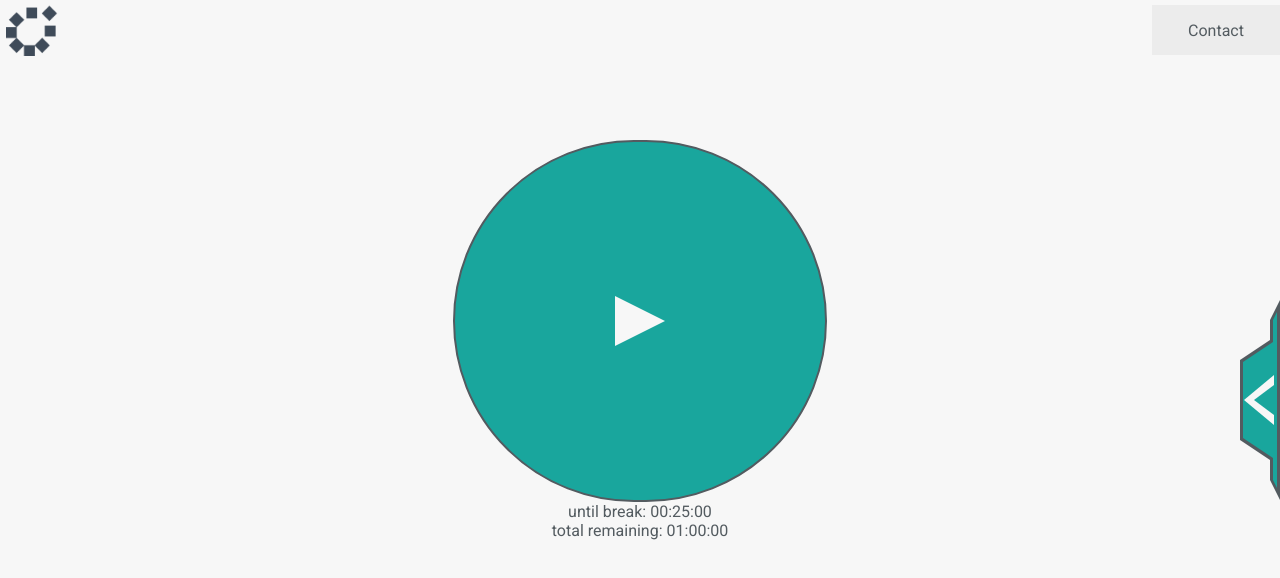
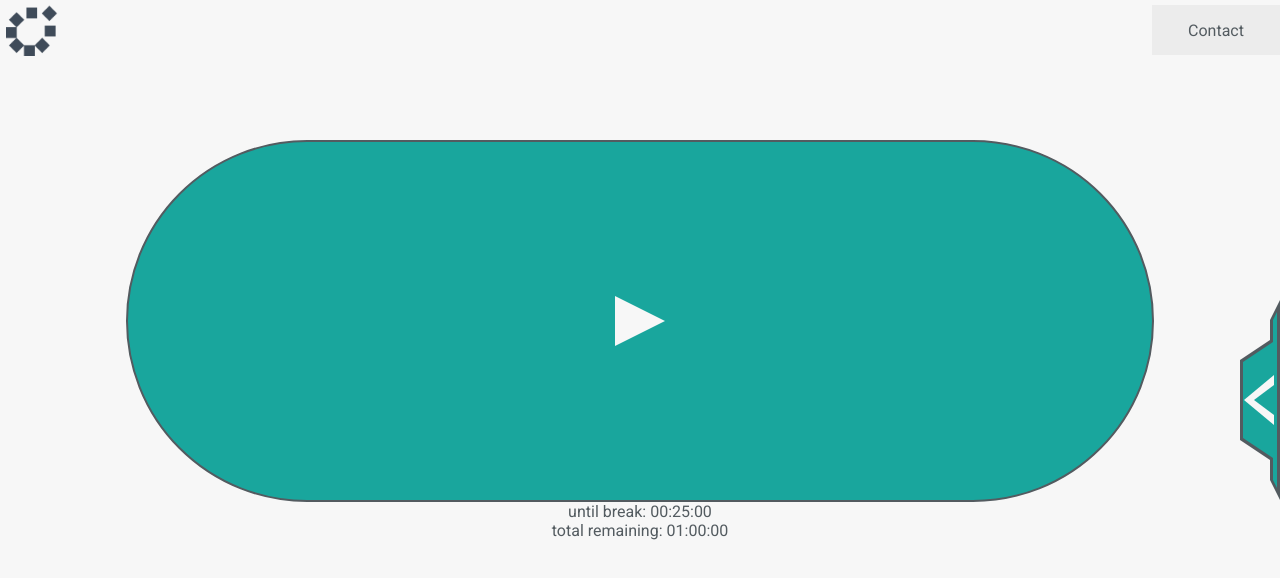
Before and after one commit to Tyler-Jacobson/Productivity-Tracker, a React (Create React App) app: page / in a window 1280 px wide. Shown: the top 578 px of the page. Built offline with nearby package versions, Linux system fonts and the light colour scheme; no server answers.

Commit message:
More CSS fixes

```diff
--- a/src/App.css
+++ b/src/App.css
@@ -98,8 +98,8 @@ footer, header, hgroup, menu, nav, section {
   background-color: #19A69D;
   border: 2px solid #535B60;
   border-radius: 370px;
-  height: 370px;
-  width: 370px;
+  height: 80vw;
+  width: 80vw;
 }
 
 .center-button-container {
```
